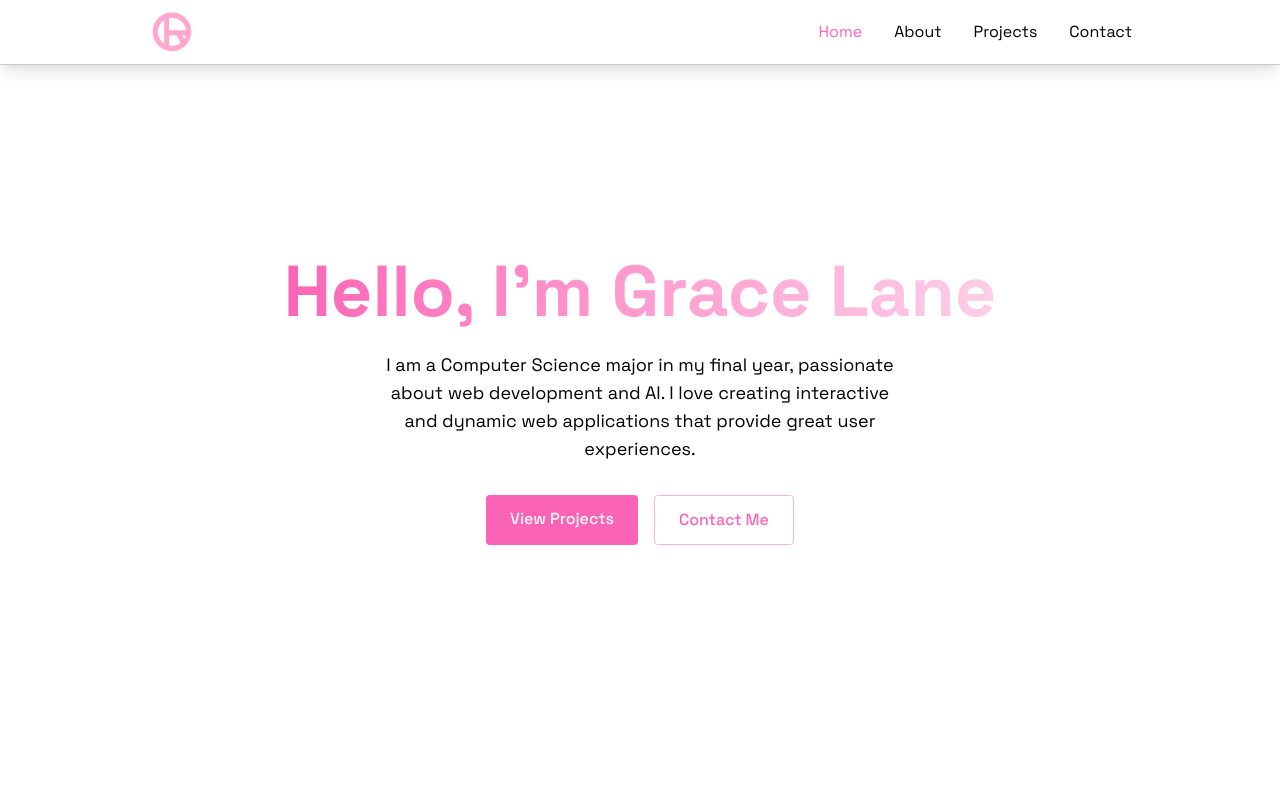
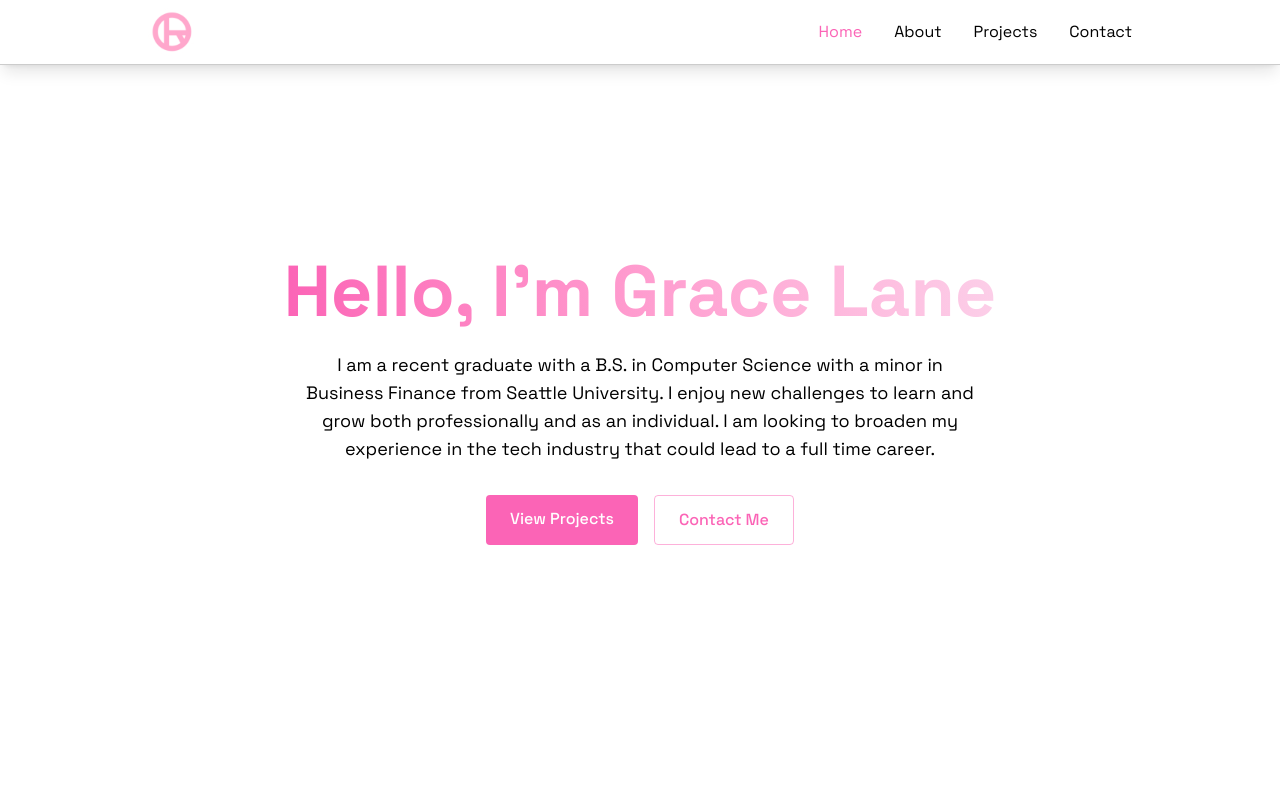
Before and after one commit to gracerlane/portfolio, a React (Vite) app: page / in a window 1280 px wide. Shown: the top 800 px of the page. Built offline with nearby package versions, Linux system fonts and the light colour scheme.

Commit message:
Update home

```diff
--- a/src/components/sections/Home.jsx
+++ b/src/components/sections/Home.jsx
@@ -12,8 +12,8 @@ export const Home = () => {
             Hello, I'm Grace Lane
           </h1>
 
-          <p className="tex-gray-400 text-lg mb-8 max-w-lg mx-auto">
-						I am a Computer Science major in my final year, passionate about web development and AI. I love creating interactive and dynamic web applications that provide great user experiences.
+          <p className="tex-gray-400 text-lg mb-8 max-w-2xl mx-auto">
+						I am a recent graduate with a B.S. in Computer Science with a minor in Business Finance from Seattle University. I enjoy new challenges to learn and grow both professionally and as an individual. I am looking to broaden my experience in the tech industry that could lead to a full time career.
           </p>
           <div className="flex justify-center space-x-4">
             <a
```
